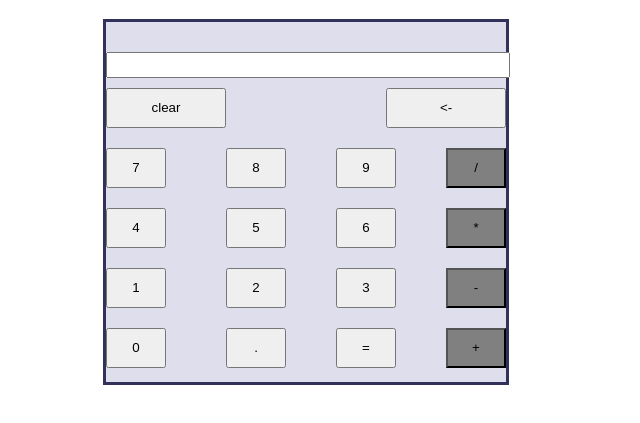
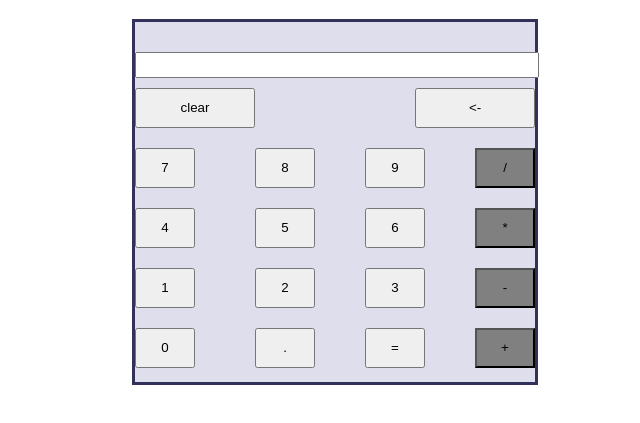
Before and after one commit to fendtg4/calculator, a plain HTML site: page calculator/index.html in a window 1280 px wide. Shown: the part 61-484 px from the top of the page, without its empty margins (305-945 px from the left). Drawn offline with Linux system fonts and the light colour scheme.

Commit message:
third draft

```diff
--- a/calculator/calc-style.css
+++ b/calculator/calc-style.css
@@ -10,11 +10,11 @@ h1 {
     position: relative;
     height: 200px;
     width: 400px;
-    left: 400px;
     border-style: solid;
     padding-bottom: 160px;
     border-color: rgba(7, 7, 53, 0.8);
     background-color: #dedeec;
+    margin: 0px auto;
 }
 
 .display {
```
